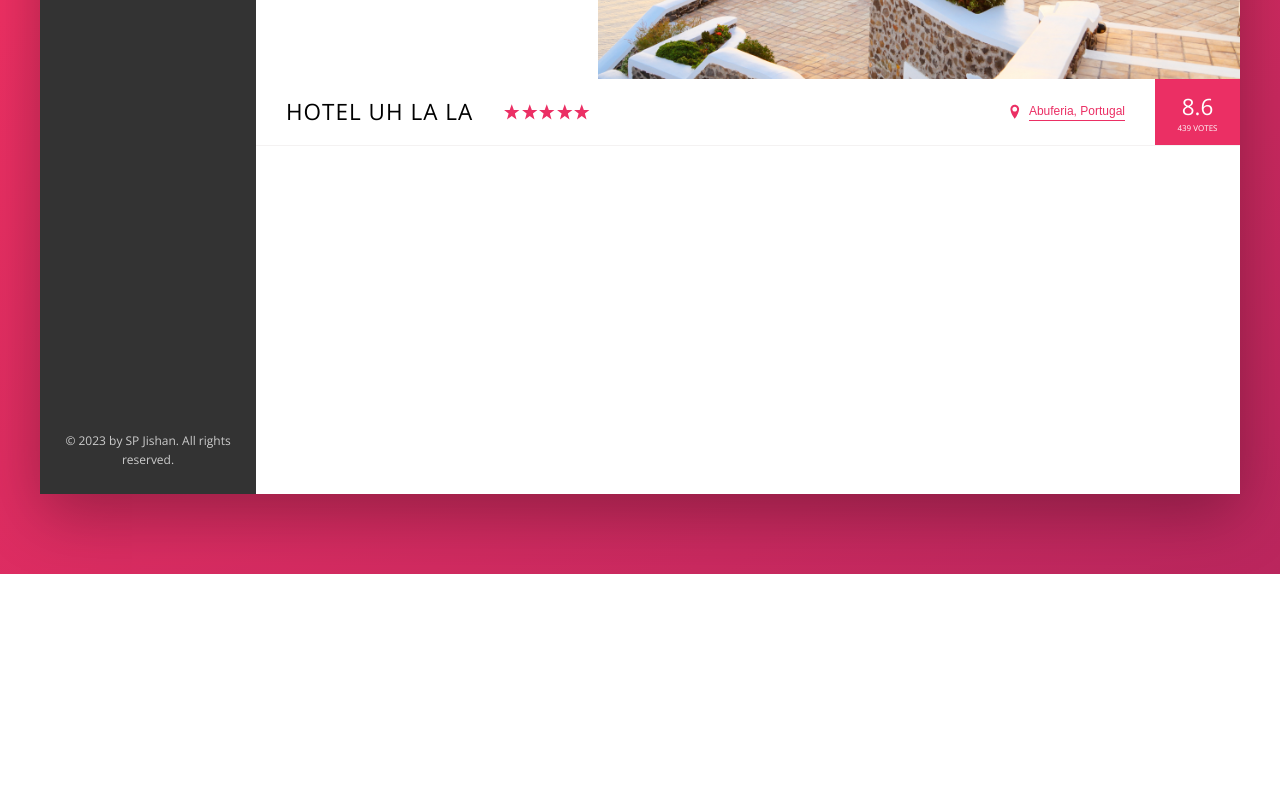
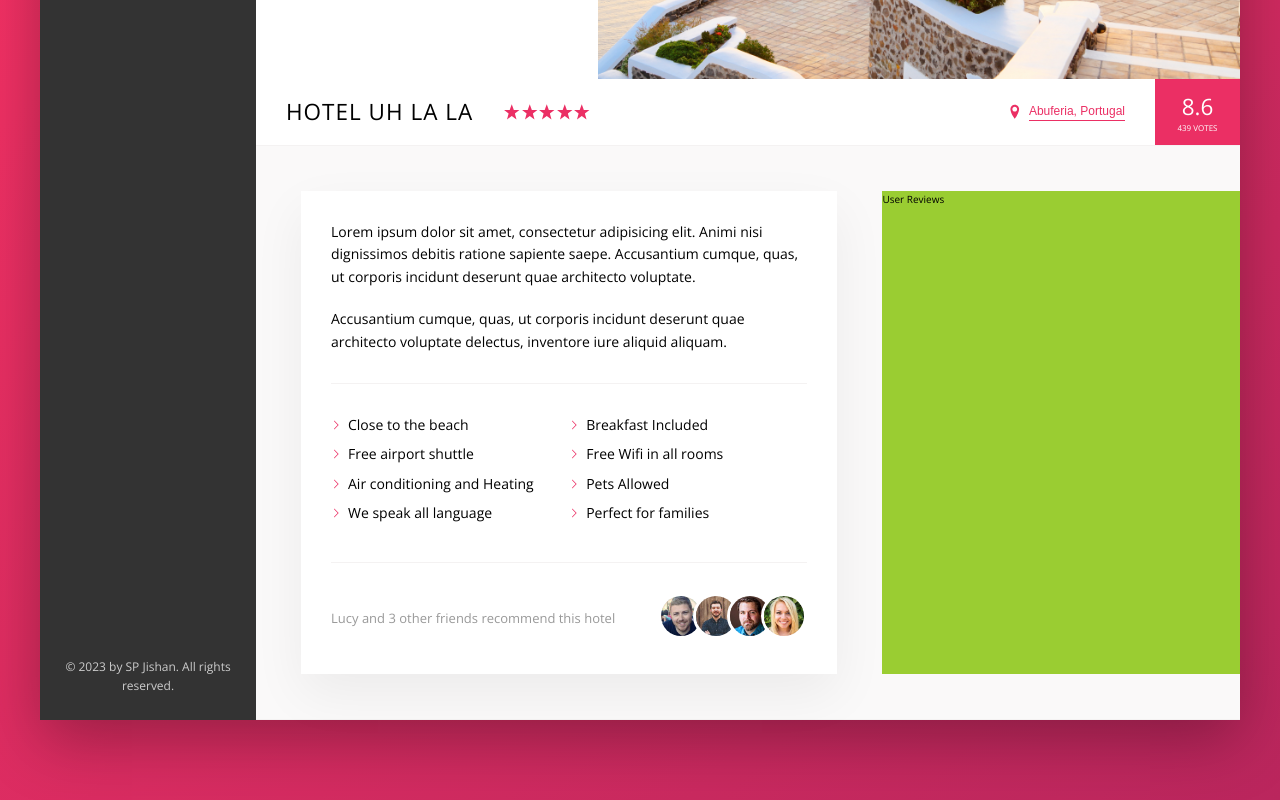
Before and after one commit to SpJishan/trillo-test, a website: page index.html in a window 1280 px wide. Shown: the part 456-1256 px from the top of the page. Before the commit the page ends 1030 px from the top, so only its background shows below. Drawn offline with nearby package versions, Linux system fonts and the light colour scheme.

Commit message:
Hotel Description

```diff
--- a/index.html
+++ b/index.html
@@ -136,7 +136,42 @@
                             <div class="overview__rating-count">439 votes</div>
                     </div>
                 </div>
+                    <div class="detail">
 
+                        <div class="description">
+                            <p class="paragraph">
+                                Lorem ipsum dolor sit amet, consectetur adipisicing elit. Animi nisi dignissimos debitis ratione sapiente saepe. Accusantium cumque, quas, ut corporis incidunt deserunt quae architecto voluptate.
+                            </p>
+                            <p class="paragraph">
+                                Accusantium cumque, quas, ut corporis incidunt deserunt quae architecto voluptate delectus, inventore iure aliquid aliquam.
+                            </p>
+                            <ul class="list">
+                                <li class="list__item">Close to the beach</li>
+                                <li class="list__item">Breakfast Included</li>
+                                <li class="list__item">Free airport shuttle</li>
+                                <li class="list__item">Free Wifi in all rooms</li>
+                                <li class="list__item">Air conditioning and Heating</li>
+                                <li class="list__item">Pets Allowed</li>
+                                <li class="list__item">We speak all language</li>
+                                <li class="list__item">Perfect for families</li>
+                            </ul>
+                            <div class="recommend">
+                                <p class="recommend__count">Lucy and 3 other friends recommend this hotel</p>
+
+                                <div class="recommend__friends">
+                                    <img src="img/user-3.jpg" alt="Friend 1" class="recommend__photo">
+                                    <img src="img/user-4.jpg" alt="Friend 2" class="recommend__photo">
+                                    <img src="img/user-5.jpg" alt="Friend 3" class="recommend__photo">
+                                    <img src="img/user-6.jpg" alt="Friend 4" class="recommend__photo">
+                                </div>
+                            </div>
+                        </div>
+
+                        <div class="user-reviews">
+                            User Reviews
+                        </div>
+
+                    </div>
             </main>
         </div>
         </div>
--- a/sass/_components.scss
+++ b/sass/_components.scss
@@ -307,3 +307,82 @@
         box-shadow: none;
     }
 }
+
+///////////////////////Paragraph//////////////////////
+.paragraph:not(:last-of-type){
+    margin-bottom: 2rem;
+}
+
+
+
+///////////////////////List//////////////////////
+
+.list{
+    list-style: none;
+    margin: 3rem 0;
+    padding: 3rem 0;
+    border-top: var(--line);
+    border-bottom: var(--line);
+
+    display: flex;
+    flex-wrap: wrap;
+
+    &__item{
+        flex: 0 0 50%;
+        margin-bottom: .7rem;
+    }
+
+    &__item::before{
+        content: "";
+        display: inline-block;
+        height: 1rem;
+        width: 1rem;
+        margin-right: .7rem;
+
+        //older browser
+        //background-image: url(../img/chevron-thin-right.svg);
+        //background-size: cover;
+
+        //newer browser -mask
+
+        background-color: var(--color-primary);
+        -webkit-mask-image: url(../img/chevron-thin-right.svg);
+        -webkit-mask-size: cover;
+        mask-image: url(../img/chevron-thin-right.svg);
+        mask-size: cover;
+
+    }
+}
+
+
+///////////////////////Recommend//////////////////////
+.recommend{
+    font-size: 1.3rem;
+    color: var(--color-grey-dark-3);
+
+    display: flex;
+    align-items: center;
+    justify-content: space-between;
+
+
+    &__count{
+        margin-right: auto;
+
+    }
+
+    &__friend{
+
+    }
+
+    &__photo{
+        box-sizing: content-box;
+        height: 4rem;
+        width: 4rem;
+        border-radius: 50%;
+        border: 3px solid #fff;
+
+        &:not(:last-child){
+            margin-right: -1.5rem;
+        }
+    }
+}
--- a/sass/_layout.scss
+++ b/sass/_layout.scss
@@ -32,6 +32,28 @@
 
 .hotel-view{
     background-color: #fff;
-    height: 80rem;
+
     flex: 1;
 }
+
+
+.detail{
+    display: flex;
+    padding: 4.5rem;
+    background-color: var(--color-grey-light-1);
+    border-bottom: var(--line);
+}
+
+.description{
+    font-size: 1.4rem;
+    background-color: #fff;
+    box-shadow: var(--shadow-light);
+    padding: 3rem;
+    flex: 0 0 60%;
+    margin-right: 4.5rem;
+}
+
+.user-reviews{
+    background-color: yellowgreen;
+    flex: 0 0 40%;
+}
--- a/sass/main.scss
+++ b/sass/main.scss
@@ -37,6 +37,9 @@ Grey dark 3: #999
 
     --shadow-dark: 0 2rem 6rem rgba(0,0,0,0.3);
 
+    --line:1px solid var(--color-grey-light-2);
+    --shadow-light: 0 2rem 5rem rgba(0,0,0,0.06);
+
 }
 
 *{
```
Also changed, not shown: css/style.css.
